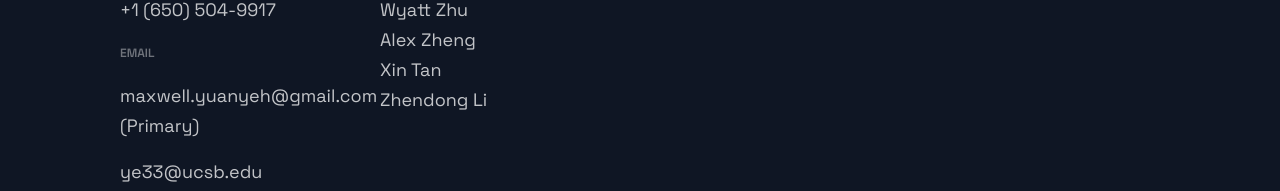
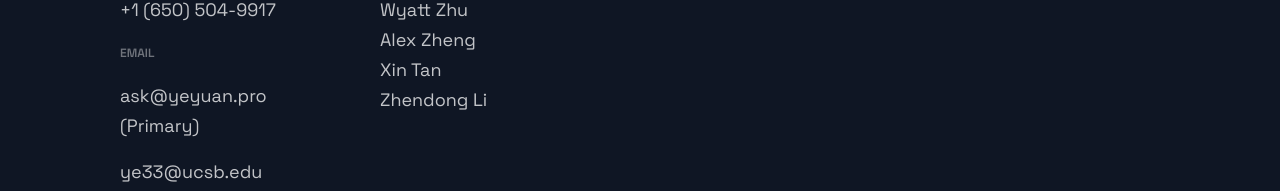
Before and after one commit to YEthYuan/YEthYuan.github.io, a Next.js app: page / in a window 1280 px wide. Shown: the part 4188-4379 px from the top of the page. Built offline with nearby package versions, Linux system fonts and the light colour scheme.

Commit message:
minor changes

```diff
--- a/src/components/Footer/Footer.js
+++ b/src/components/Footer/Footer.js
@@ -20,8 +20,8 @@ const Footer = () => {
           <LinkItem href="tel:+1-650-504-9917">+1 (650) 504-9917</LinkItem>
 
           <LinkTitle>Email</LinkTitle>
-          <LinkItem href="mailto:$Ye%20Yuan<$maxwell.yuanyeh@gmail.com>">
-            maxwell.yuanyeh@gmail.com (Primary)
+          <LinkItem href="mailto:$Ye%20Yuan<$ask@yeyuan.pro>">
+            ask@yeyuan.pro (Primary)
           </LinkItem>
           <LinkItem href="mailto:$Ye%20Yuan<$ye33@ucsb.edu>">
             ye33@ucsb.edu (Education only)
```
